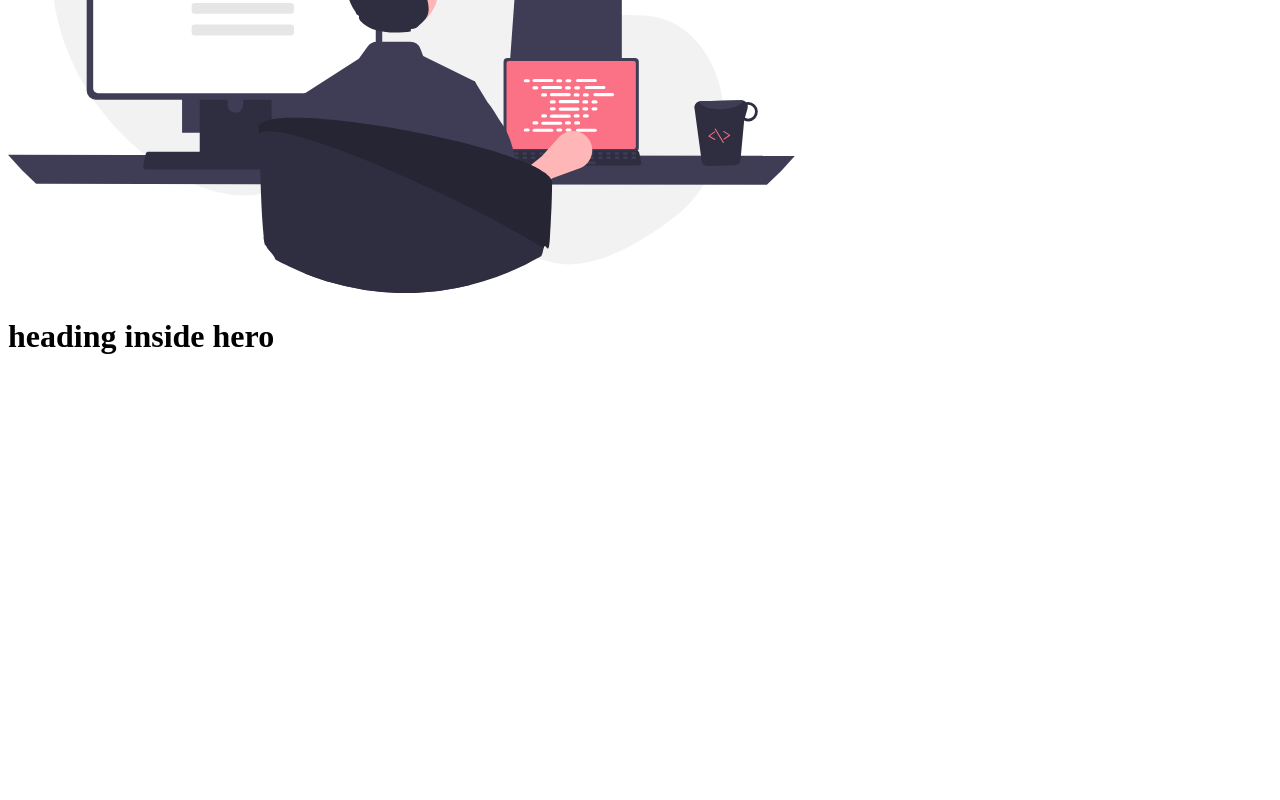
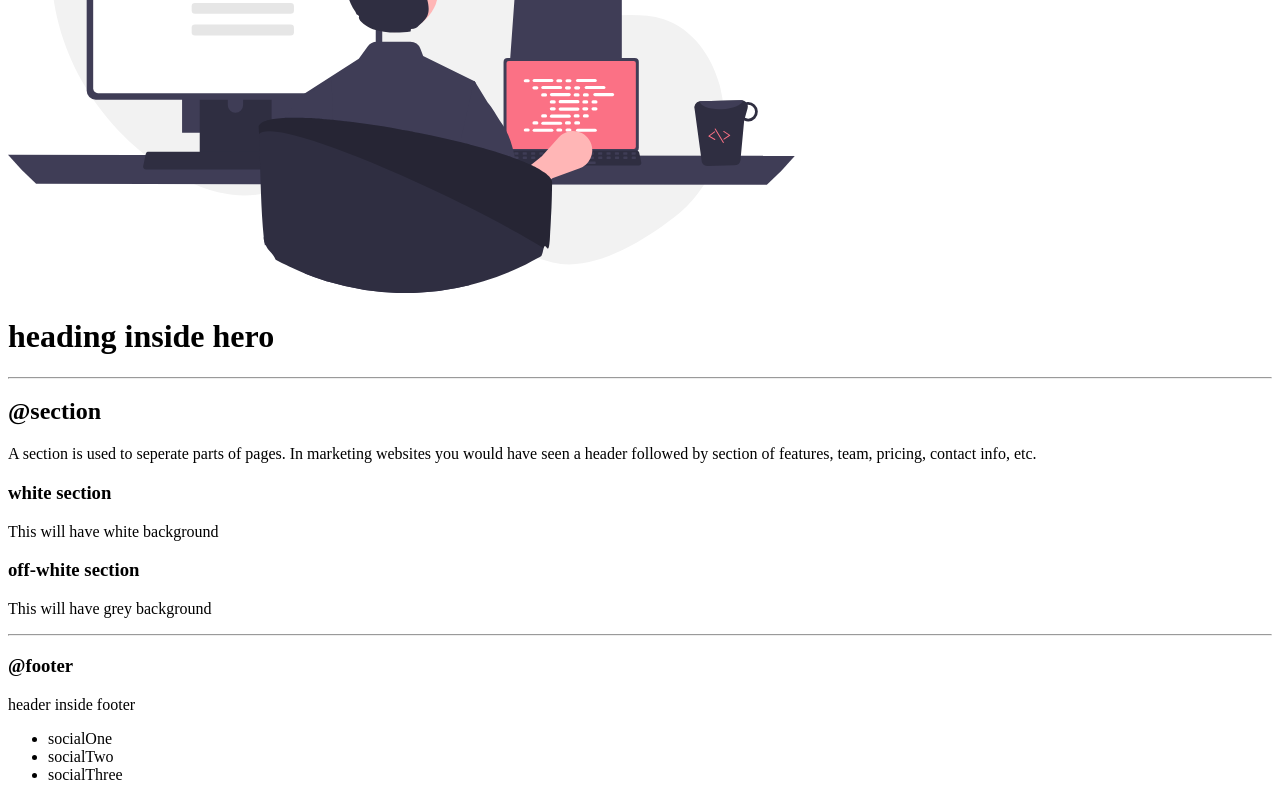
Before and after one commit to KAMRANKHANALWI/Portfolio-Website, a plain HTML site: page index.html in a window 1280 px wide. Shown: the part 1585-2385 px from the top of the page. Before the commit the page ends 1962 px from the top, so only its background shows below. Drawn offline with Linux system fonts and the light colour scheme.

Commit message:
section & footer

```diff
--- a/index.html
+++ b/index.html
@@ -1,15 +1,17 @@
 <!DOCTYPE html>
 <html lang="en">
+
 <head>
     <meta charset="UTF-8">
     <meta http-equiv="X-UA-Compatible" content="IE=edge">
     <meta name="viewport" content="width=device-width, initial-scale=1.0">
     <title>Component Library</title>
 </head>
+
 <body>
-   <h1>Kamran's Component Library</h1>
-   <p>I am attending neog.camp and I want to make a library which would make all
-    my projects looks good and consistent.</p>
+    <h1>Kamran's Component Library</h1>
+    <p>I am attending neog.camp and I want to make a library which would make all
+        my projects looks good and consistent.</p>
 
     <hr>
 
@@ -18,7 +20,7 @@
     <h1>This is the biggest heading</h1>
     <h2>This is the second biggest heading</h2>
     <p>Let me show you the normal text. This is free flowing and will wrap at the end
-    like a paragraph.</p>
+        like a paragraph.</p>
     <small>This is relatively smaller text</small>
 
     <hr>
@@ -92,5 +94,38 @@
         <h1>heading inside hero</h1>
     </header>
 
+    <hr>
+    <h2>@section</h2>
+    <p>A section is used to seperate parts of pages. In marketing websites you would
+        have seen a header followed by section of features, team, pricing, contact info, etc.
+    </p>
+
+    <section>
+        <h3>white section</h3>
+        <p>This will have white background</p>
+    </section>
+
+    <section>
+        <h3>off-white section</h3>
+        <p>This will have grey background</p>
+    </section>
+
+    <hr>
+
+    <h3>@footer</h3>
+    <footer>
+        <p>header inside footer</p>
+        <div>
+            <ul>
+                <li>socialOne</li>
+                <li>socialTwo</li>
+                <li>socialThree</li>
+            </ul>
+        </div>
+    </footer>
+
+
+
 </body>
+
 </html>
```
